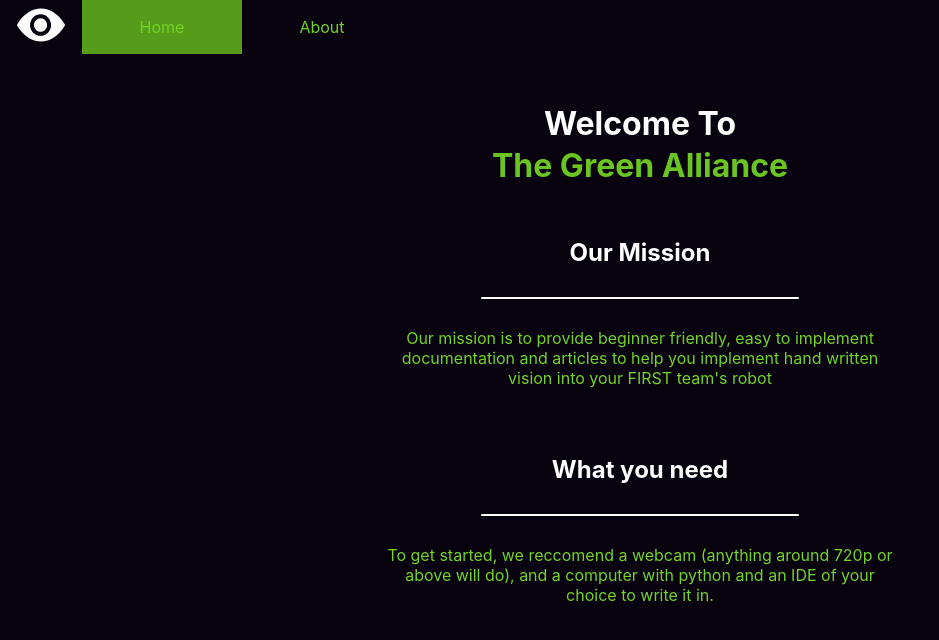
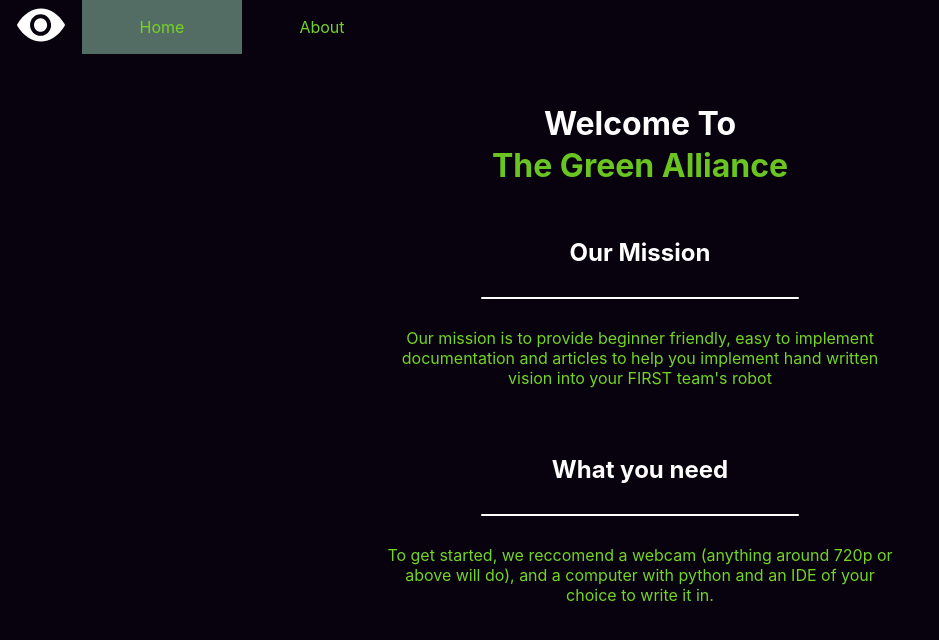
Before and after one commit to Dreadbot/TheGreenAlliance, a Next.js app: page / in a window 1280 px wide. In both pictures the pointer is over the link "Home". Shown: the top 640 px of the page, without its empty margins (0-939 px from the left). Built offline with nearby package versions, Linux system fonts and the light colour scheme.

Commit message:
new hover color for the navbar woooooo

```diff
--- a/styles/NavBar.module.scss
+++ b/styles/NavBar.module.scss
@@ -36,6 +36,6 @@
 
 .route a:hover {
     transition-property: all;
-    background-color: colors.$gr-dark;
+    background-color: #546D64;
     transition-duration: 500ms;
 }
--- a/styles/_colors.scss
+++ b/styles/_colors.scss
@@ -6,3 +6,4 @@
 $gr-dark: #559C1A;
 $gr: #57B139;
 $gr-light: #9FD98C;
+$button-hover: #546D64;
```
